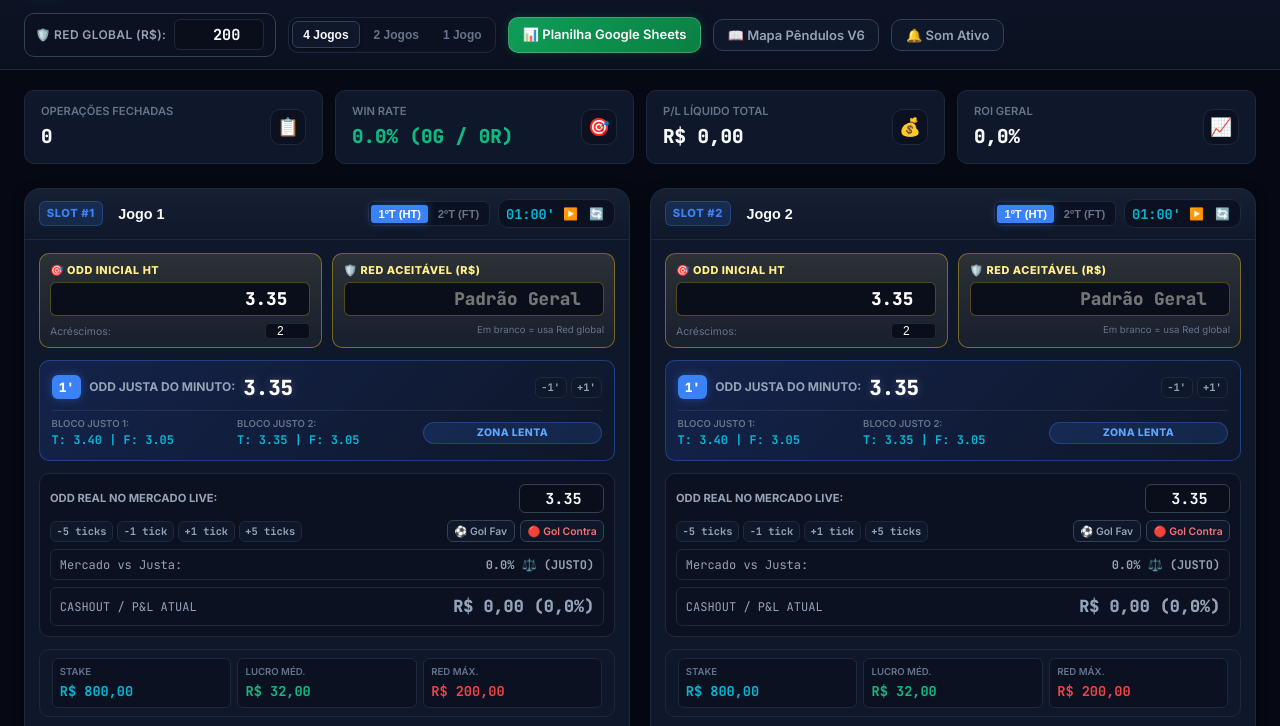
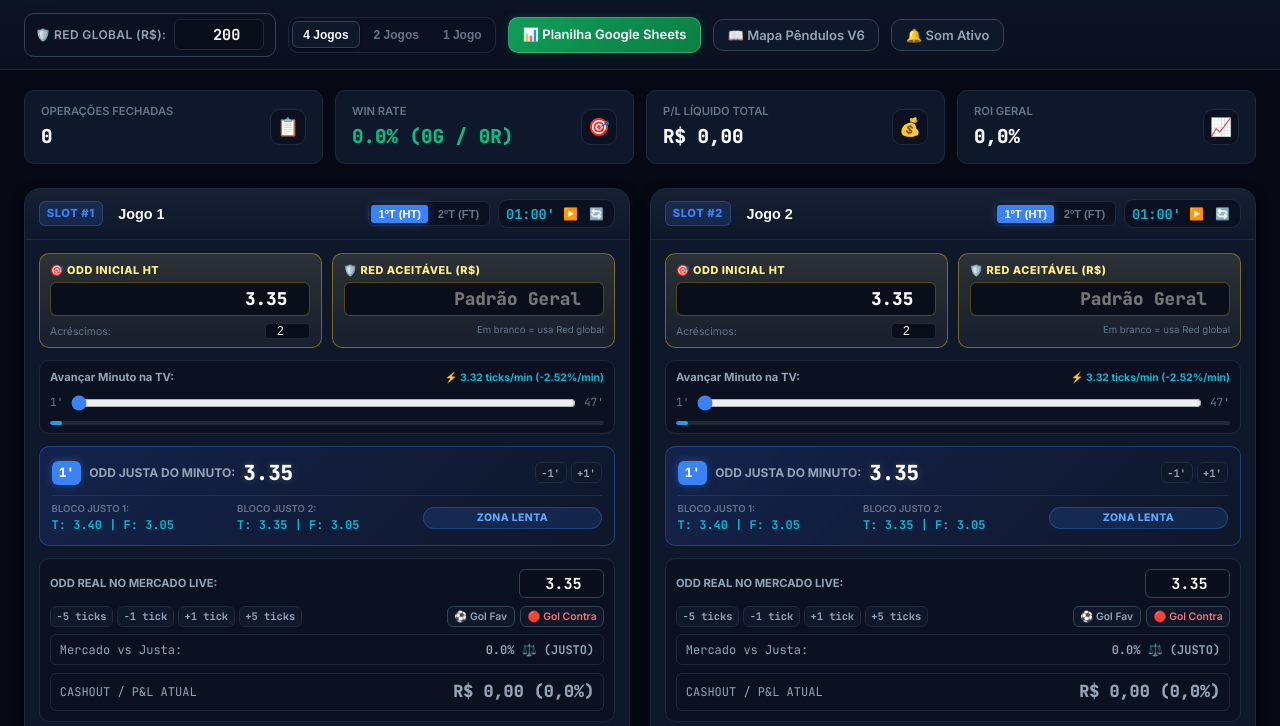
Before and after one commit to oba-group-projects/Projeto_Back_Under, a website with bundled scripts: page index.html in a window 1280 px wide. Shown: the part 62-788 px from the top of the page. Built offline with nearby package versions, Linux system fonts and the light colour scheme.

Commit message:
feat: slider de navegacao de minuto e indicador de velocidade de ticks

```diff
--- a/css/components.css
+++ b/css/components.css
@@ -1,5 +1,5 @@
 /**
- * Componentes de Interface - Projeto Back Under (Com Motor Minuto a Minuto)
+ * Componentes de Interface - Projeto Back Under (Com Motor Minuto a Minuto & Slider)
  */
 
 /* Header e Barra Superior */
@@ -417,6 +417,33 @@
   background: #000000;
 }
 
+/* Slider de Minuto e Barra de Progresso */
+.minute-slider-wrapper {
+  background: var(--bg-surface);
+  border: 1px solid var(--border-subtle);
+  border-radius: var(--radius-md);
+  padding: 0.5rem 0.65rem;
+  display: flex;
+  flex-direction: column;
+  gap: 0.25rem;
+}
+
+.time-progress-bar {
+  width: 100%;
+  height: 4px;
+  background: rgba(255, 255, 255, 0.1);
+  border-radius: var(--radius-full);
+  overflow: hidden;
+  margin-top: 0.35rem;
+}
+
+.time-progress-fill {
+  height: 100%;
+  background: linear-gradient(90deg, var(--color-blue) 0%, var(--color-cyan) 100%);
+  border-radius: var(--radius-full);
+  transition: width 0.3s ease;
+}
+
 /* ========================================================
    CARD DO MINUTO ATUAL (DECAIMENTO TEMPORAL)
    ======================================================== */
--- a/js/components/GameSlot.js
+++ b/js/components/GameSlot.js
@@ -1,11 +1,12 @@
 /**
  * Componente do Slot de Jogo Individual (Suporte até 4 jogos em paralelo)
- * Integrado ao Motor de Decaimento Minuto a Minuto (Planilha IN LIVE / HTFT)
+ * Integrado ao Motor de Decaimento Minuto a Minuto e Sincronização Automática (Planilha IN LIVE / HTFT)
  */
 import { STRATEGIES, calculateStakeFromRed } from '../core/stakeManager.js';
 import { calculateMinuteCurve, getMinuteMetrics, applyGoalOddShift } from '../core/minuteDecayEngine.js';
 import { moveOddTicks, calculateTicksDistance, formatCurrency, formatPercent, normalizeOdd } from '../core/oddsCalculator.js';
 import { calculateHedge } from '../core/hedgeEngine.js';
+import { findClosestLadder } from '../core/ladderData.js';
 
 export class GameSlot {
   constructor(slotId, containerElement, { getMasterRed, onTradeCompleted, onOpenPendulos }) {
@@ -34,6 +35,10 @@ export class GameSlot {
       lucroMedio: 0,
       redMedio: 0,
 
+      // Velocidade do tempo
+      ticksPorMinuto: 0,
+      pctPorMinuto: 0,
+
       inTrade: false,
       timerSeconds: 0,
       timerRunning: false,
@@ -61,6 +66,12 @@ export class GameSlot {
       liveCorrections: this.state.liveCorrections
     });
     this.state.currentMetrics = getMinuteMetrics(this.state.minuteCurve, this.state.currentMinute);
+
+    // Calcula Ticks por minuto e % por minuto base
+    const ladderItem = findClosestLadder(this.state.initialOdd);
+    const totalMin = 45 + (Number(this.state.addedMinutes) || 0);
+    this.state.ticksPorMinuto = Number((ladderItem.tickIndex / totalMin).toFixed(2));
+    this.state.pctPorMinuto = Number(((Math.pow(1.01 / this.state.initialOdd, 1 / totalMin) - 1) * 100).toFixed(2));
   }
 
   setPeriod(period) {
@@ -69,7 +80,7 @@ export class GameSlot {
     this.state.initialOdd = period === 'HT' ? 3.35 : 5.10;
     this.state.addedMinutes = period === 'HT' ? 2 : 5;
     this.state.liveOddInput = this.state.initialOdd;
-    this.state.timerSeconds = (this.state.currentMinute - (period === 'HT' ? 1 : 46)) * 60;
+    this.state.timerSeconds = 0;
     this.recomputeCurve();
     this.render();
     this.bindEvents();
@@ -87,17 +98,28 @@ export class GameSlot {
     const isHT = this.state.period === 'HT';
     const minStart = isHT ? 1 : 46;
     const maxMin = isHT ? (45 + this.state.addedMinutes) : (90 + this.state.addedMinutes);
-    this.state.currentMinute = Math.max(minStart, Math.min(maxMin, min));
+    this.state.currentMinute = Math.max(minStart, Math.min(maxMin, parseInt(min, 10) || minStart));
     this.state.timerSeconds = (this.state.currentMinute - minStart) * 60;
     this.state.currentMetrics = getMinuteMetrics(this.state.minuteCurve, this.state.currentMinute);
+
+    // Atualiza slider e display de minuto
+    const slider = this.container.querySelector('.slot-minute-slider');
+    if (slider) slider.value = this.state.currentMinute;
+
     this.recalculate();
     this.updateTimerDisplay();
   }
 
   applyGoal(isFavor) {
-    const newOdd = applyGoalOddShift(this.state.liveOddInput || this.state.currentMetrics.oddJusta, isFavor);
+    const currentJusta = this.state.currentMetrics ? this.state.currentMetrics.oddJusta : this.state.initialOdd;
+    const baseOdd = this.state.liveOddInput || currentJusta;
+    const newOdd = applyGoalOddShift(baseOdd, isFavor);
     this.state.liveOddInput = newOdd;
     this.state.liveCorrections[this.state.currentMinute] = newOdd;
+
+    const liveInput = this.container.querySelector('.slot-live-odd-input');
+    if (liveInput) liveInput.value = newOdd.toFixed(2);
+
     this.recomputeCurve();
     this.recalculate();
   }
@@ -116,7 +138,7 @@ export class GameSlot {
 
     // Recalcula Hedge do minuto
     const oddEntrada = this.state.initialOdd;
-    const oddAtual = this.state.liveOddInput || this.state.currentMetrics.oddJusta;
+    const oddAtual = Number(this.state.liveOddInput) || (this.state.currentMetrics ? this.state.currentMetrics.oddJusta : oddEntrada);
     const hedge = calculateHedge({
       oddEntrada: oddEntrada,
       stakeEntrada: this.state.stakeCalculada,
@@ -138,11 +160,26 @@ export class GameSlot {
     const bloco2Display = this.container.querySelector('.slot-bloco2-display');
     const zoneBadge = this.container.querySelector('.slot-zone-badge');
     const valueDiffBadge = this.container.querySelector('.slot-value-diff-badge');
+    const progressFill = this.container.querySelector('.slot-progress-fill');
+    const speedInfo = this.container.querySelector('.slot-speed-info');
 
     if (minuteBadge) minuteBadge.textContent = `${cm.minute}'`;
     if (oddJustaDisplay) oddJustaDisplay.textContent = cm.oddJusta.toFixed(2);
     if (bloco1Display) bloco1Display.textContent = `T: ${cm.topo1.toFixed(2)} | F: ${cm.fundo1.toFixed(2)}`;
     if (bloco2Display) bloco2Display.textContent = `T: ${cm.topo2.toFixed(2)} | F: ${cm.fundo2.toFixed(2)}`;
+
+    if (speedInfo) {
+      speedInfo.textContent = `⚡ ${this.state.ticksPorMinuto} ticks/min (${this.state.pctPorMinuto}%/min)`;
+    }
+
+    // Barra de Progresso do Tempo
+    if (progressFill) {
+      const isHT = this.state.period === 'HT';
+      const total = 45 + this.state.addedMinutes;
+      const current = isHT ? cm.minute : (cm.minute - 45);
+      const pct = Math.min(100, Math.max(0, (current / total) * 100));
+      progressFill.style.width = `${pct}%`;
+    }
 
     if (zoneBadge) {
       zoneBadge.className = `zone-badge slot-zone-badge ${
@@ -156,7 +193,7 @@ export class GameSlot {
       const live = Number(this.state.liveOddInput) || cm.oddJusta;
       const diff = ((live / cm.oddJusta) - 1) * 100;
       const sign = diff > 0 ? '+' : '';
-      const isGoodForUnder = diff > 0.5; // Odd de mercado está acima da justa (tem valor no Under)
+      const isGoodForUnder = diff > 0.5;
       const isExpensive = diff < -0.5;
 
       valueDiffBadge.className = `badge-valordiff ${isGoodForUnder ? 'val-good' : (isExpensive ? 'val-bad' : 'val-fair')}`;
@@ -215,8 +252,7 @@ export class GameSlot {
       const maxMin = isHT ? (45 + this.state.addedMinutes) : (90 + this.state.addedMinutes);
 
       if (calcMinute !== this.state.currentMinute && calcMinute <= maxMin) {
-        this.state.currentMinute = calcMinute;
-        this.recalculate();
+        this.setMinute(calcMinute);
       }
     }, 1000);
   }
@@ -231,9 +267,7 @@ export class GameSlot {
   resetTimer() {
     this.pauseTimer();
     this.state.timerSeconds = 0;
-    this.state.currentMinute = this.state.period === 'HT' ? 1 : 46;
-    this.updateTimerDisplay();
-    this.recalculate();
+    this.setMinute(this.state.period === 'HT' ? 1 : 46);
   }
 
   updateTimerDisplay() {
@@ -248,7 +282,7 @@ export class GameSlot {
   }
 
   adjustLiveOdd(ticks) {
-    this.state.liveOddInput = moveOddTicks(this.state.liveOddInput, ticks);
+    this.state.liveOddInput = moveOddTicks(this.state.liveOddInput || this.state.initialOdd, ticks);
     const liveOddInput = this.container.querySelector('.slot-live-odd-input');
     if (liveOddInput) liveOddInput.value = this.state.liveOddInput.toFixed(2);
     this.recalculate();
@@ -330,6 +364,14 @@ export class GameSlot {
           this.state.liveOddInput = val;
           this.recalculate();
         }
+      });
+    }
+
+    // Slider de Minuto
+    const minuteSlider = this.container.querySelector('.slot-minute-slider');
+    if (minuteSlider) {
+      minuteSlider.addEventListener('input', (e) => {
+        this.setMinute(parseInt(e.target.value, 10));
       });
     }
 
@@ -434,6 +476,8 @@ export class GameSlot {
 
   render() {
     const isHT = this.state.period === 'HT';
+    const minStart = isHT ? 1 : 46;
+    const maxMin = isHT ? (45 + this.state.addedMinutes) : (90 + this.state.addedMinutes);
 
     this.container.innerHTML = `
       <!-- Cabeçalho do Slot -->
@@ -452,7 +496,7 @@ export class GameSlot {
         <!-- Cronômetro -->
         <div class="game-timer-box">
           <span class="timer-display">${isHT ? '01:00' : '46:00'}'</span>
-          <button class="timer-btn timer-play-pause-btn" title="Iniciar/Pausar">▶️</button>
+          <button class="timer-btn timer-play-pause-btn" title="Iniciar/Pausar cronômetro">▶️</button>
           <button class="timer-btn timer-reset-btn" title="Zerar cronômetro">🔄</button>
         </div>
       </div>
@@ -481,6 +525,23 @@ export class GameSlot {
             <div style="font-size: 0.6rem; color: var(--text-muted); text-align: right; margin-top: 0.25rem;">
               Em branco = usa Red global
             </div>
+          </div>
+        </div>
+
+        <!-- Slider de Navegação Rápida de Minuto -->
+        <div class="minute-slider-wrapper">
+          <div style="display: flex; justify-content: space-between; align-items: center; font-size: 0.7rem; color: var(--text-secondary); font-weight: 700;">
+            <span>Avançar Minuto na TV:</span>
+            <span class="slot-speed-info" style="color: var(--color-cyan); font-size: 0.65rem;">⚡ ${this.state.ticksPorMinuto} ticks/min</span>
+          </div>
+          <div style="display: flex; align-items: center; gap: 0.5rem; margin-top: 0.25rem;">
+            <span style="font-size: 0.7rem; color: var(--text-muted); font-family: var(--font-mono);">${minStart}'</span>
+            <input type="range" class="slot-minute-slider" min="${minStart}" max="${maxMin}" value="${this.state.currentMinute}" step="1" style="flex: 1; accent-color: var(--color-blue); cursor: pointer;">
+            <span style="font-size: 0.7rem; color: var(--text-muted); font-family: var(--font-mono);">${maxMin}'</span>
+          </div>
+          <!-- Barra de Progresso do Tempo -->
+          <div class="time-progress-bar">
+            <div class="time-progress-fill slot-progress-fill" style="width: 0%;"></div>
           </div>
         </div>
 
```
